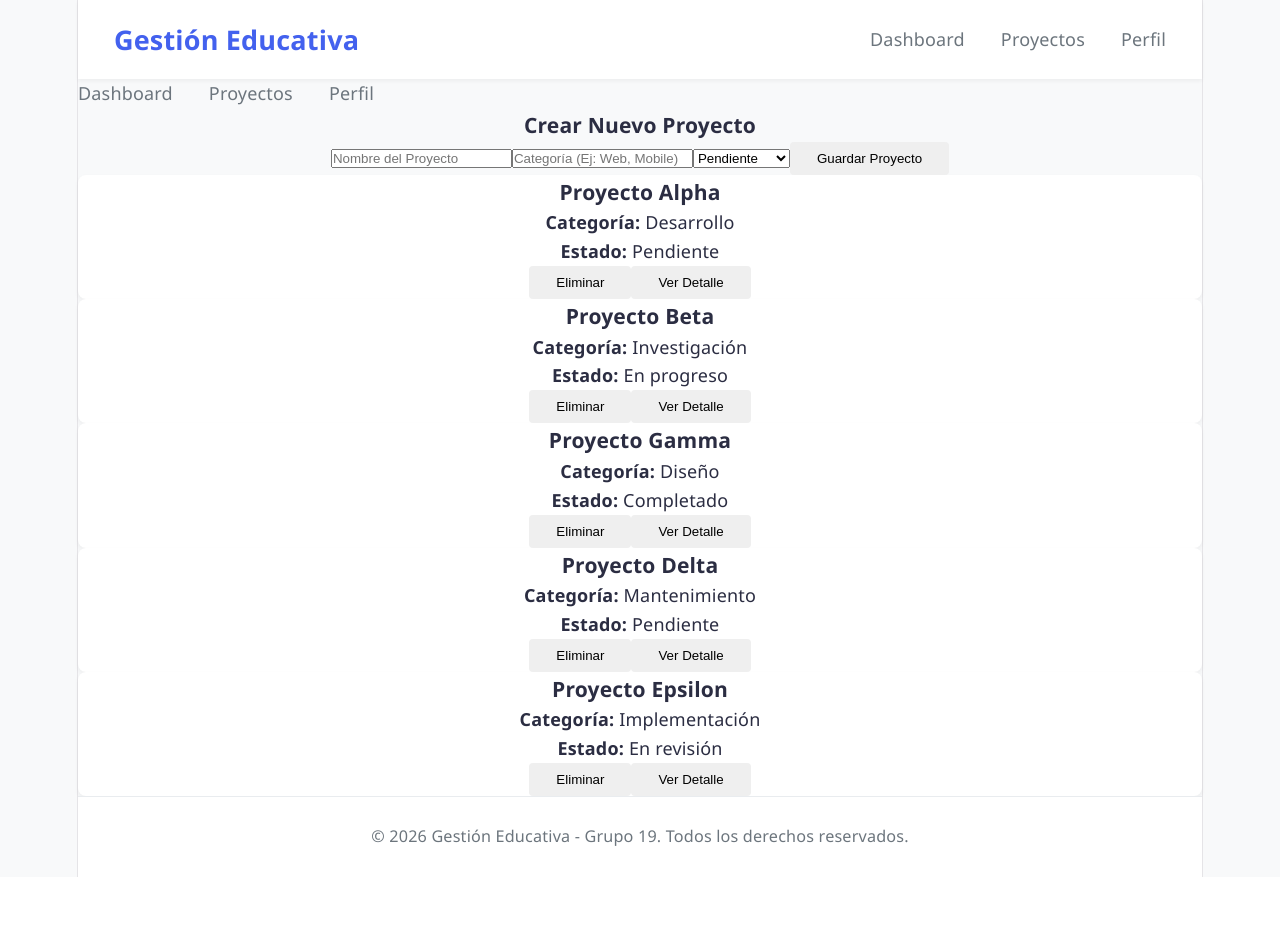
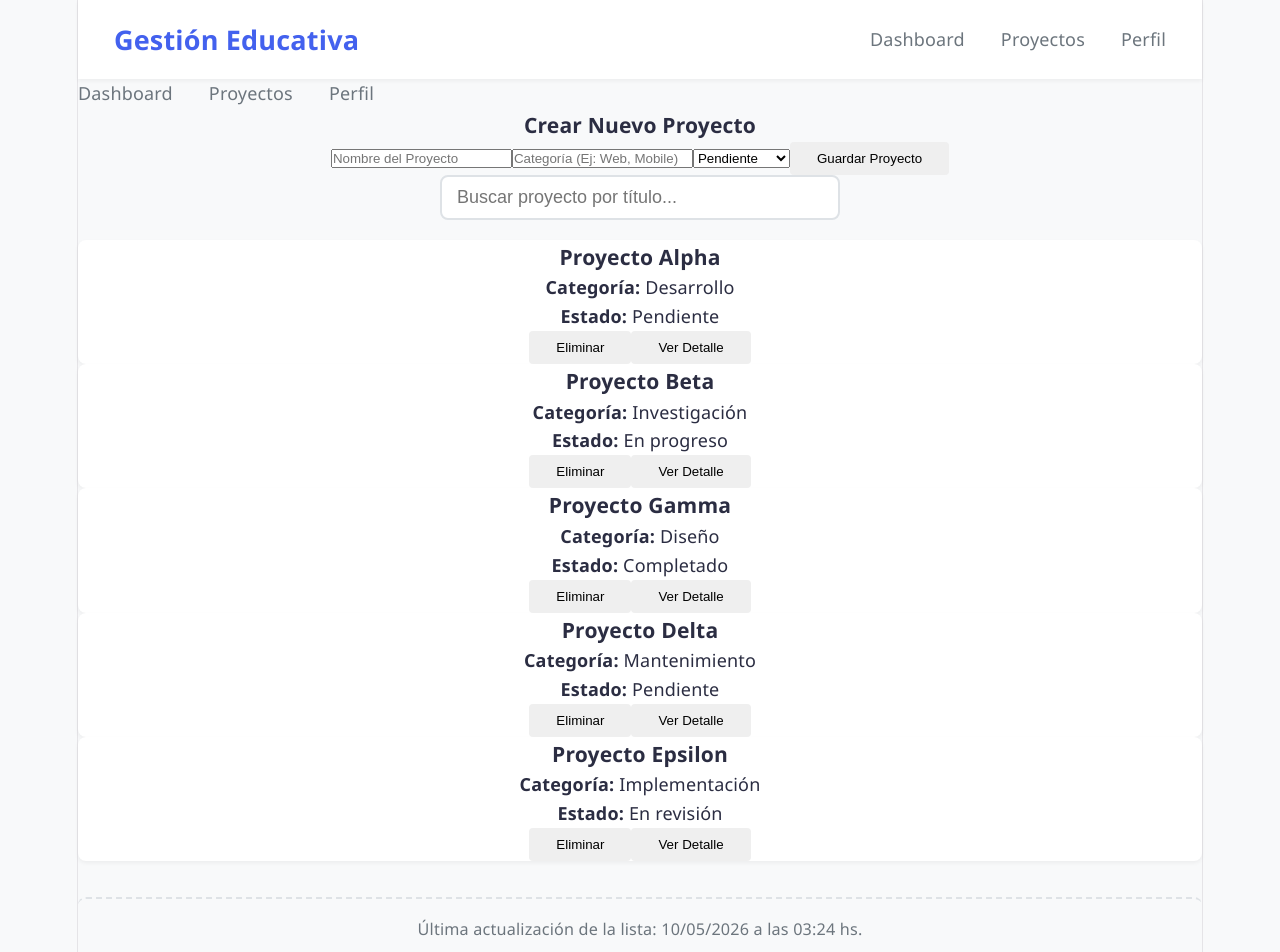
Before and after one commit to ArmeyaEfraain/pv_tp3_grupo19, a React (Vite) app: page / in a window 1280 px wide. Shown: the top 952 px of the page. Before the commit the page ends 877 px from the top, so only its background shows below. Built offline with nearby package versions, Linux system fonts and the light colour scheme.

Commit message:
feat: Integracion de RegistroActividad, resolucion de filtro con Estado Derivado y README

```diff
--- a/src/App.jsx
+++ b/src/App.jsx
@@ -5,6 +5,7 @@ import Footer from './components/Footer';
 import ListaProyectos from './components/ListaProyectos';
 import DetalleProyecto from './components/DetalleProyecto';
 import proyectoService from './services/proyectoService';
+import RegistroActividad from './components/RegistroActividad';
 import './css/styles.css';
 
 function App() {
@@ -38,7 +39,6 @@ function App() {
 
   const handleBusqueda = (texto) => {
     setBusqueda(texto);
-    setProyectos(proyectoService.buscarProyecto(texto));
   };
 
   const handleAgregar = (nuevo) => {
@@ -46,19 +46,25 @@ function App() {
     setProyectos(proyectoService.obtenerProyectos());
   };
 
+  const proyectosFiltrados = proyectos.filter((proy) =>
+    proy.titulo.toLowerCase().includes(busqueda.toLowerCase())
+  );
+
   return (
     <>
       <Header />
       <Nav />
       <main id="center">
         <ListaProyectos
-          proyectos={proyectos}
+          proyectos={proyectosFiltrados}
           onEliminar={handleEliminar}
           onBusqueda={handleBusqueda}
           onAgregar={handleAgregar}
           busqueda={busqueda}
           onVerDetalle={handleVerDetalle}
         />
+
+        <RegistroActividad fecha={ultimaActualizacion} />
 
         {proyectoSeleccionado && (
           <DetalleProyecto
--- a/src/components/ListaProyectos.jsx
+++ b/src/components/ListaProyectos.jsx
@@ -2,10 +2,20 @@ import React, { useState } from 'react';
 import ProyectoCard from './ProyectoCard';
 import FormularioProyecto from './FormularioProyecto';
 
-const ListaProyectos = ({ proyectos, onEliminar, onAgregar }) => {
+const ListaProyectos = ({ proyectos, onEliminar, onAgregar, onVerDetalle, busqueda, onBusqueda}) => {
   return (
     <main>
       <FormularioProyecto onAgregar={onAgregar} />
+
+      <div className="buscador-wrapper">
+        <input
+          type="text"
+          placeholder="Buscar proyecto por título..."
+          value={busqueda}
+          onChange={(e) => onBusqueda(e.target.value)}
+          className="buscador-input"
+        />
+      </div>
 
       <div className="lista-container">
         {proyectos.map((proy) => (
@@ -13,6 +23,7 @@ const ListaProyectos = ({ proyectos, onEliminar, onAgregar }) => {
             key={proy.id}
             proyecto={proy}
             onEliminar={onEliminar}
+            onVerDetalle={onVerDetalle}
           />
         ))}
       </div>
--- /dev/null
+++ b/src/components/RegistroActividad.jsx
@@ -0,0 +1,28 @@
+import React from 'react';
+
+const RegistroActividad = ({ fecha }) => {
+  if (!fecha) return null;
+
+  const fechaObj = new Date(fecha);
+
+  // Extraemos y formateamos cada elemento asegurando dos dígitos (ej. "05" en vez de "5")
+  const dia = String(fechaObj.getDate()).padStart(2, '0');
+  const mes = String(fechaObj.getMonth() + 1).padStart(2, '0');
+  const anio = fechaObj.getFullYear();
+
+  const horas = String(fechaObj.getHours()).padStart(2, '0');
+  const minutos = String(fechaObj.getMinutes()).padStart(2, '0');
+
+  const mensajeFormateado = `Última actualización de la lista: ${dia}/${mes}/${anio} a las ${horas}:${minutos} hs.`;
+
+  return (
+    // Agregamos una clase de CSS específica para que luego aplicarle estilos
+    <div className="registro-actividad-container">
+      <p className="registro-actividad-texto">
+        {mensajeFormateado}
+      </p>
+    </div>
+  );
+};
+
+export default RegistroActividad;
--- a/src/css/styles.css
+++ b/src/css/styles.css
@@ -441,3 +441,40 @@ button, .btn-primary, .btn-secondary {
     border-top: 1px solid var(--border-color);
     padding-top: 1rem;
 }
+/* --- Estilos del Buscador Restaurado --- */
+.buscador-wrapper {
+    margin-bottom: 20px;
+    display: flex;
+    justify-content: center;
+}
+
+.buscador-input {
+    width: 100%;
+    max-width: 400px;
+    padding: 10px 15px;
+    border: 2px solid #dee2e6;
+    border-radius: 8px;
+    font-size: 1rem;
+    outline: none;
+    transition: border-color 0.3s;
+}
+
+.buscador-input:focus {
+    border-color: #f72585; /* O el color principal que uses */
+}
+/* --- Estilos para el Registro de Actividad --- */
+.registro-actividad-container {
+    margin-top: 2rem;
+    padding: 1rem;
+    background-color: #f8f9fa;
+    border-top: 2px dashed #dee2e6;
+    text-align: center;
+    border-radius: var(--border-radius, 8px);
+}
+
+.registro-actividad-texto {
+    color: #6c757d;
+    font-size: 0.9rem;
+    font-weight: 500;
+    margin: 0;
+}
```
Also changed, not shown: 1 other file (tests, documents, lock files or other folders).
